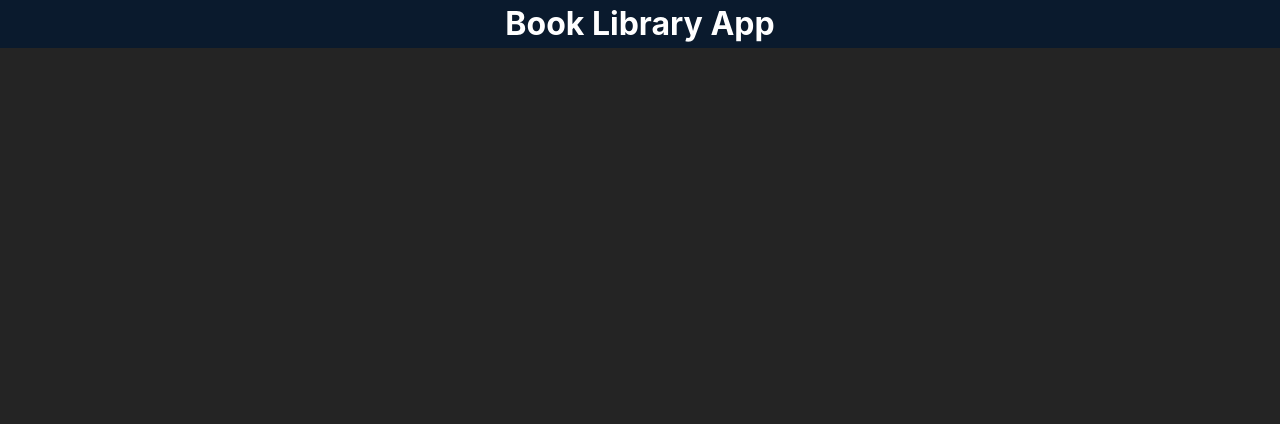
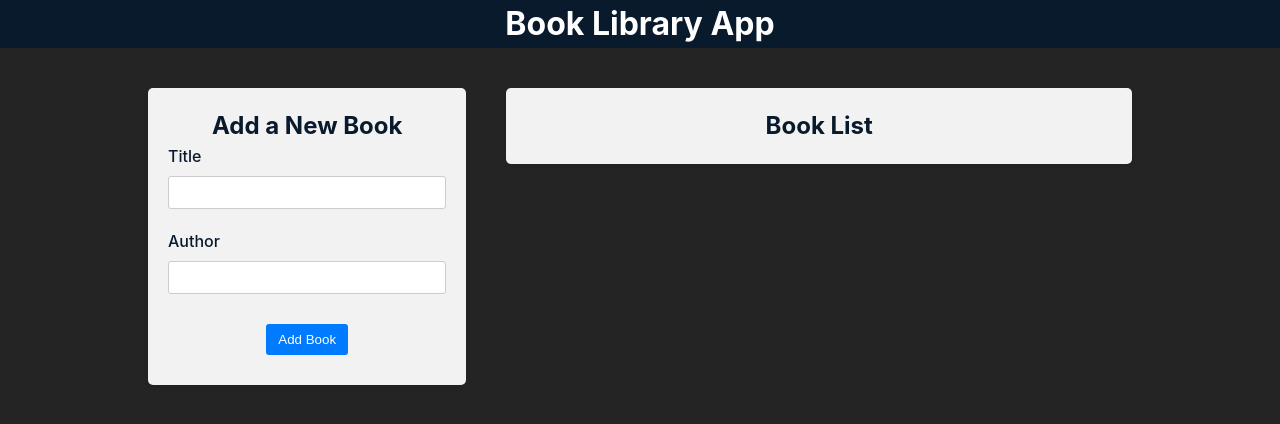
Before and after one commit to Woood99/Book-Library, a React (Vite) app in the folder frontend/: page / in a window 1280 px wide. Shown: the top 424 px of the page. Built offline with nearby package versions, Linux system fonts and the light colour scheme.

Commit message:
Added layout

```diff
--- a/frontend/package.json
+++ b/frontend/package.json
@@ -11,7 +11,8 @@
   },
   "dependencies": {
     "react": "^18.3.1",
-    "react-dom": "^18.3.1"
+    "react-dom": "^18.3.1",
+    "react-hook-form": "^7.52.1"
   },
   "devDependencies": {
     "@types/react": "^18.3.3",
--- a/frontend/src/App.jsx
+++ b/frontend/src/App.jsx
@@ -1,9 +1,20 @@
+import BookForm from './components/BookForm';
+import BookList from './components/BookList';
+
 function App() {
    return (
       <div className="app">
          <header className="app-header py-6">
             <h1>Book Library App</h1>
          </header>
+         <main className="app-main">
+            <div className="app-left-column">
+               <BookForm />
+            </div>
+            <div className="app-right-column">
+               <BookList />
+            </div>
+         </main>
       </div>
    );
 }
--- /dev/null
+++ b/frontend/src/components/BookForm/BookForm.scss
@@ -0,0 +1,53 @@
+.book-form {
+   width: 100%;
+}
+
+.book-form label {
+   display: flex;
+   flex-direction: column;
+   align-items: start;
+   gap: 8px;
+   width: 100%;
+   margin-bottom: 10px;
+   span {
+      font-weight: 500;
+   }
+}
+
+.book-form input {
+   width: 100%;
+   padding: 8px;
+   margin-bottom: 10px;
+   border: 1px solid #ccc;
+   border-radius: 3px;
+}
+
+.book-form button {
+   background-color: #007bff;
+   color: #fff;
+   padding: 8px 12px;
+   border: none;
+   border-radius: 3px;
+   cursor: pointer;
+   margin: 10px;
+   transition: background-color 0.3s ease;
+}
+
+.book-form button:hover {
+   background-color: #0056b3;
+}
+
+.book-form .spinner {
+   animation: spinner 1s infinite linear;
+   margin-left: 10px;
+}
+
+@keyframes spinner {
+   from {
+      transform: rotate(0deg);
+   }
+
+   to {
+      transform: rotate(360deg);
+   }
+}
--- /dev/null
+++ b/frontend/src/components/BookForm/index.jsx
@@ -0,0 +1,42 @@
+import React, { useEffect, useState } from 'react';
+import { useForm } from 'react-hook-form';
+
+import './BookForm.scss';
+
+import Input from '../../uiForm/Input';
+
+const BookForm = () => {
+   const { register, reset, handleSubmit } = useForm();
+
+   const onSubmit = data => {
+      console.log(data);
+      reset();
+   };
+
+   return (
+      <div className="app-block book-form">
+         <h2>Add a New Book</h2>
+         <form onSubmit={handleSubmit(onSubmit)} className="mt-4">
+            <Input
+               labelName="Title"
+               validate={{
+                  ...register('title', {
+                     required: true,
+                  }),
+               }}
+            />
+            <Input
+               labelName="Author"
+               validate={{
+                  ...register('author', {
+                     required: true,
+                  }),
+               }}
+            />
+            <button type="submit">Add Book</button>
+         </form>
+      </div>
+   );
+};
+
+export default BookForm;
--- /dev/null
+++ b/frontend/src/components/BookList/BookList.scss
@@ -0,0 +1,61 @@
+.book-list ul {
+    padding: 0;
+    margin: 20px -20px;
+    list-style: none;
+}
+
+.book-list li {
+    display: flex;
+    justify-content: space-between;
+    align-items: center;
+    width: auto;
+    padding: 10px 20px;
+    border-bottom: 1px solid #ccc;
+    background-color: #fff;
+    list-style-type: none;
+}
+
+.book-list li:nth-child(even) {
+    background-color: #f2f2f2;
+}
+
+.book-list li:hover {
+    background-color: #dbe4f8;
+}
+
+.book-list button {
+    background-color: #fff;
+    color: red;
+    border: 1px solid red;
+    padding: 8px 12px;
+    border-radius: 3px;
+    cursor: pointer;
+    transition: background-color 0.3s ease;
+}
+
+.book-list button:hover {
+    background-color: #fdd;
+}
+
+.book-list .highlight {
+    background-color: #ff0;
+}
+
+.book-list .book-info {
+    flex: 1;
+    text-align: left;
+}
+
+.book-list .book-actions {
+    display: flex;
+    align-items: center;
+}
+
+.book-list .star-icon {
+    width: 24px;
+    height: 24px;
+    margin: 0 20px;
+    cursor: pointer;
+    transition: color 0.3s ease;
+    color: #fca510;
+}
--- /dev/null
+++ b/frontend/src/components/BookList/index.jsx
@@ -0,0 +1,13 @@
+import React from 'react';
+
+import './BookList.scss';
+
+const BookList = () => {
+   return (
+      <div className="app-block book-list">
+         <h2>Book List</h2>
+      </div>
+   );
+};
+
+export default BookList;
--- a/frontend/src/index.scss
+++ b/frontend/src/index.scss
@@ -61,6 +61,7 @@
    background-color: #f2f2f2;
    border-radius: 5px;
    box-shadow: 0 2px 4px rgba(0, 0, 0, 0.1);
+   color: #0a1a2d;
 }
 
 @media (max-width: 1024px) {
--- /dev/null
+++ b/frontend/src/uiForm/Input.jsx
@@ -0,0 +1,13 @@
+import React from 'react';
+
+const Input = props => {
+   const { type = 'text', labelName, value, onChange = () => {}, validate } = props;
+   return (
+      <label>
+         {labelName && <span>{labelName}</span>}
+         <input type={type} value={value} onChange={onChange} {...validate} />
+      </label>
+   );
+};
+
+export default Input;
```
Also changed, not shown: frontend/src/components/Filter/Filter.scss (added, +50 -0 lines), frontend/src/components/Filter/index.jsx (added, +13 -0 lines), 1 other file (tests, documents, lock files or other folders).
